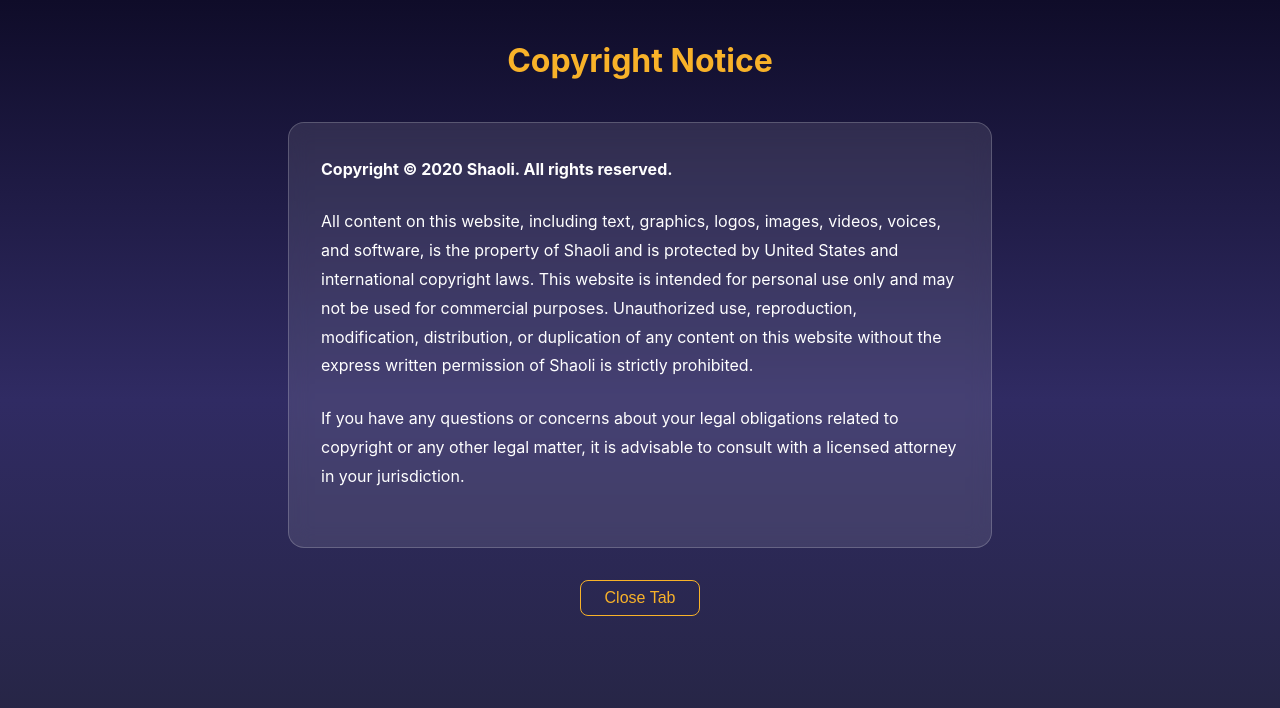
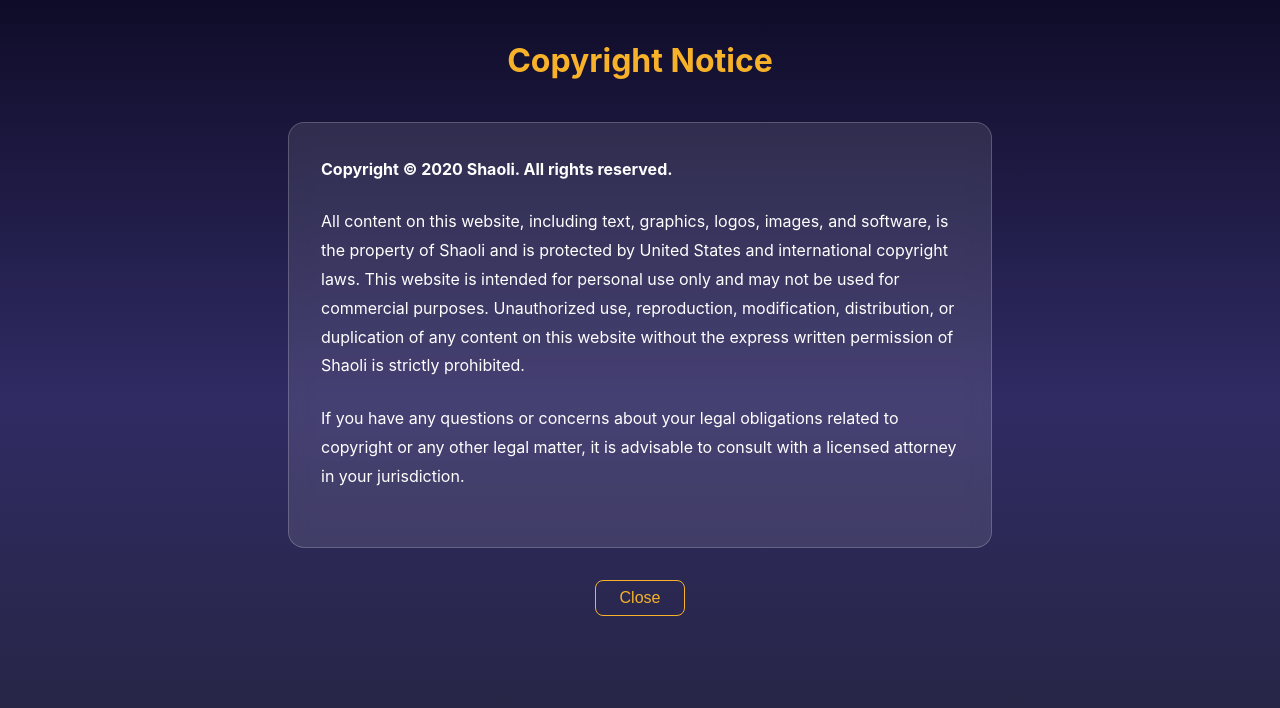
Before and after one commit to shaoli-lu/christmas2, a Next.js app: page /copyright in a window 1280 px wide. Shown: the top 708 px of the page. Built offline with nearby package versions, Linux system fonts and the light colour scheme.

Commit message:
feat: add a dedicated copyright notice page with a close tab button

```diff
--- a/src/app/copyright/page.js
+++ b/src/app/copyright/page.js
@@ -26,7 +26,7 @@
                 </p>
 
                 <p style={{ marginBottom: '1.5rem' }}>
-                    All content on this website, including text, graphics, logos, images, videos, voices, and software, is the property of Shaoli and is protected by United States and international copyright laws. This website is intended for personal use only and may not be used for commercial purposes. Unauthorized use, reproduction, modification, distribution, or duplication of any content on this website without the express written permission of Shaoli is strictly prohibited.
+                    All content on this website, including text, graphics, logos, images, and software, is the property of Shaoli and is protected by United States and international copyright laws. This website is intended for personal use only and may not be used for commercial purposes. Unauthorized use, reproduction, modification, distribution, or duplication of any content on this website without the express written permission of Shaoli is strictly prohibited.
                 </p>
 
                 <p style={{ marginBottom: '1.5rem' }}>
@@ -56,7 +56,7 @@
                         e.target.style.color = 'var(--accent)';
                     }}
                 >
-                    Close Tab
+                    Close
                 </button>
             </div>
         </div>
```
